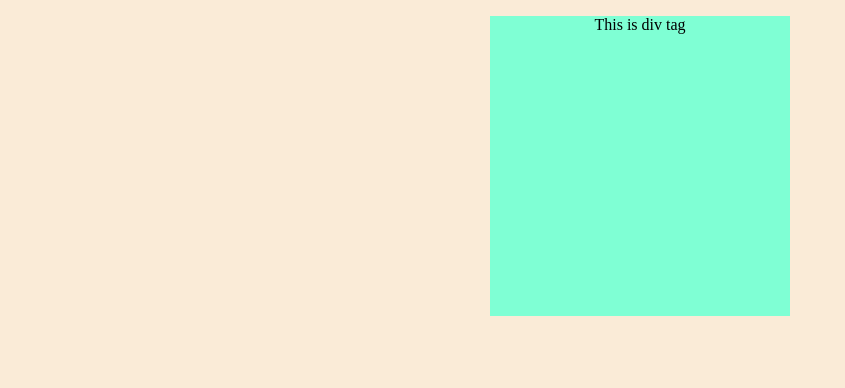
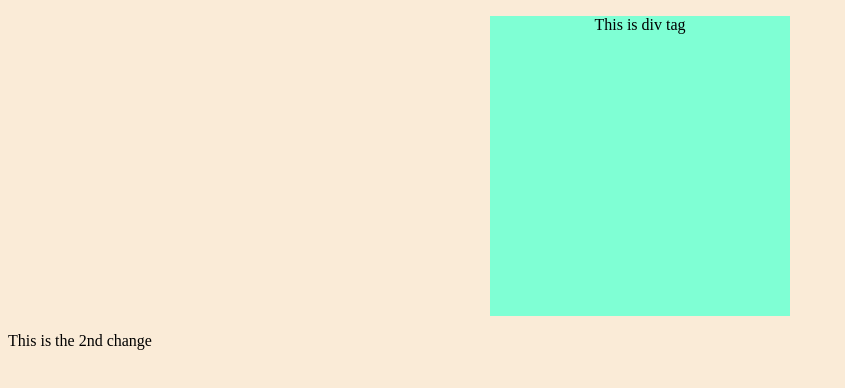
Before and after one commit to Monkey-D-luffy01/my-first-repository, a plain HTML site: page index.html in a window 1280 px wide. Shown: the whole page, without its empty margins (0-845 px from the left). Drawn offline with Linux system fonts and the light colour scheme.

Commit message:
Added a p element in hmtl file

```diff
--- a/index.html
+++ b/index.html
@@ -10,6 +10,7 @@
     <center>
       <div><p>This is div tag</p></div>
     </center>
+    <p>This is the 2nd change</p>
     <script src="script.js"></script>
   </body>
 </html>
```
